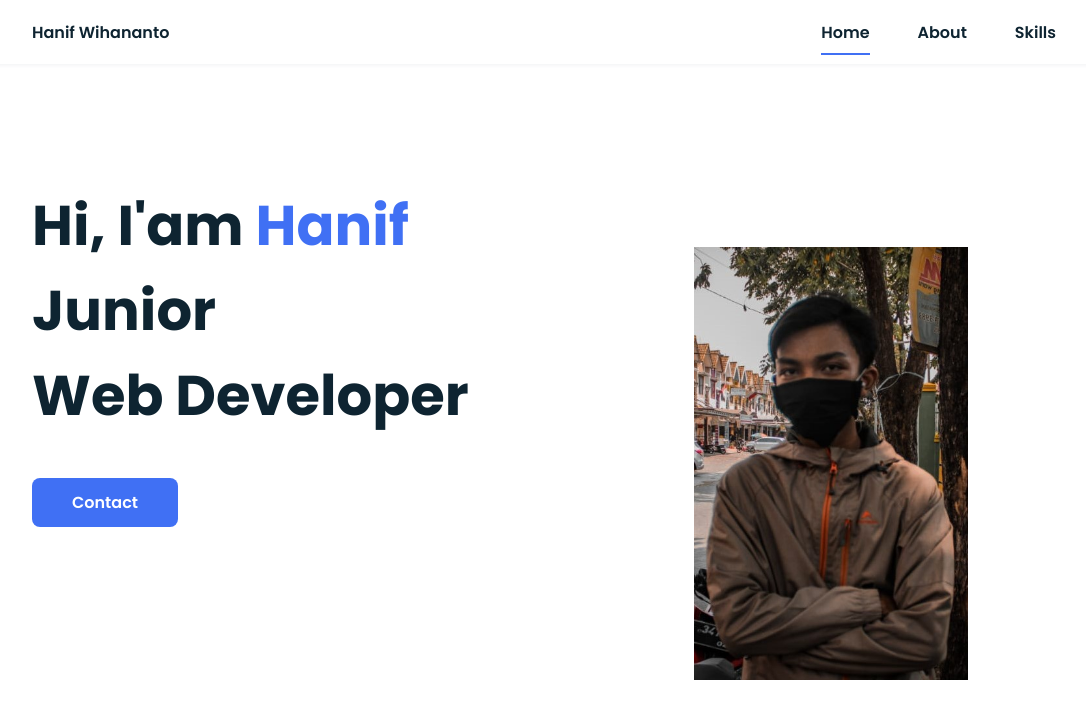
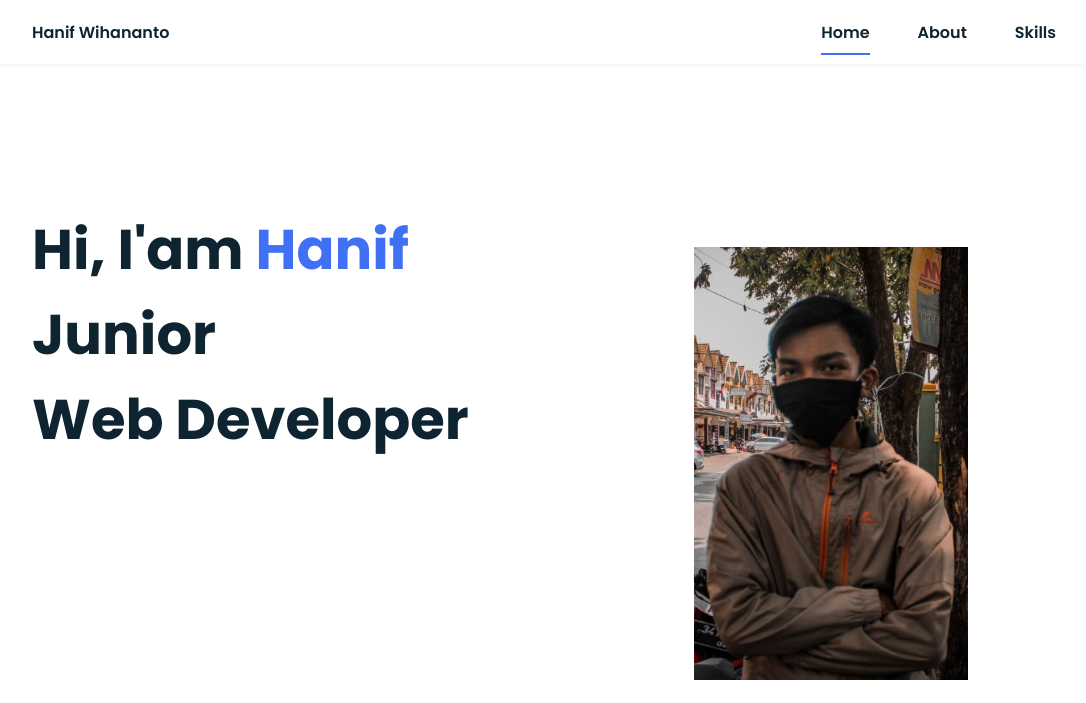
Before and after one commit to hanifwihananto/hanifwihananto.github.io, a plain HTML site: page index.html in a window 1280 px wide. Shown: the top 703 px of the page, without its empty margins (96-1182 px from the left). Drawn offline with nearby package versions, Linux system fonts and the light colour scheme.

Commit message:
Menghilangkan button contact

```diff
--- a/index.html
+++ b/index.html
@@ -42,7 +42,7 @@
                 <div class="home__data">
                     <h1 class="home__title">Hi, I'am <span class="home__title-color">Hanif</span><br>Junior <br> Web Developer</h1>
 
-                    <a href="#contact" class="button">Contact</a>
+                    <!-- <a href="#contact" class="button">Contact</a> -->
                 </div>
 
                 <div class="home__social">
```
